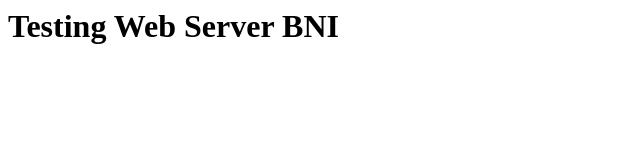
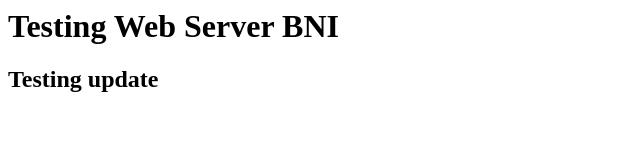
Before and after one commit to savirajatnika/bnicicd, a plain HTML site: page index.html in a window 1280 px wide. Shown: the whole page, without its empty margins (0-640 px from the left). Drawn offline with Linux system fonts and the light colour scheme.

Commit message:
testing7

```diff
--- a/index.html
+++ b/index.html
@@ -4,5 +4,6 @@
 <body>
 </body>
 <h1> Testing Web Server BNI </h1>
+<h2> Testing update </h2>
 </body>
 </HTML>
```
